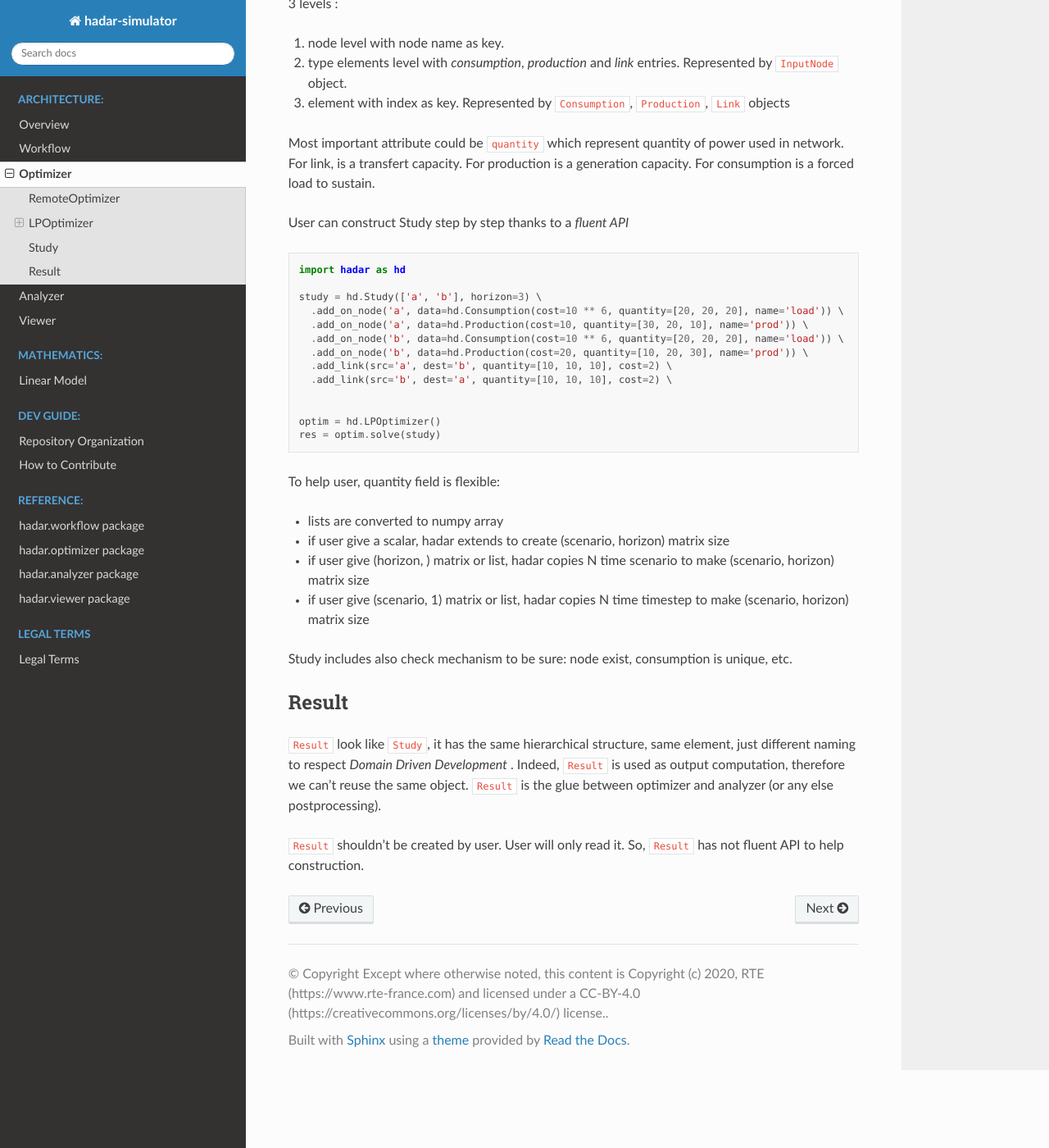
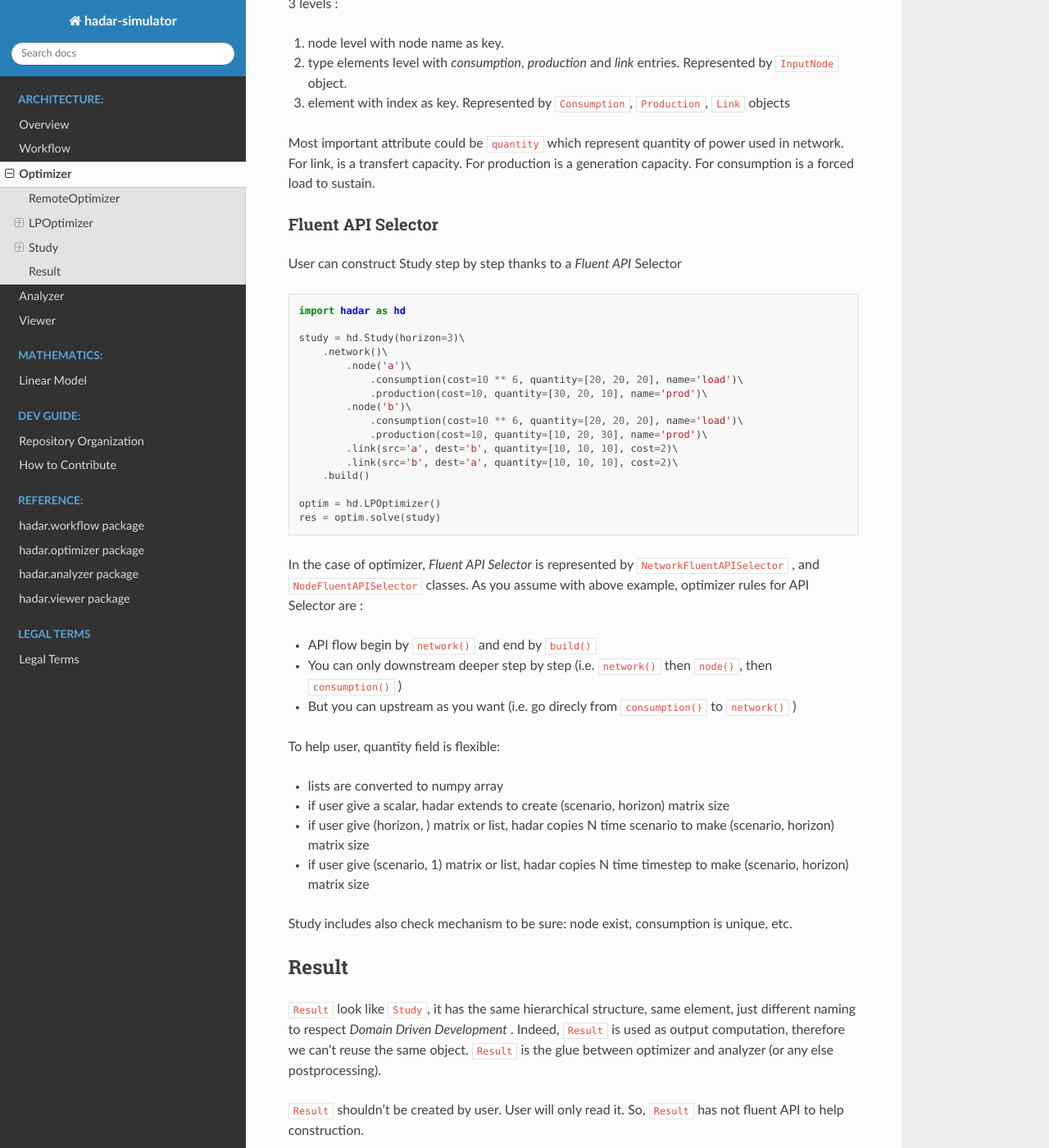
Before and after one commit to hadar-simulator/hadar, a Sphinx documentation site: the page built from docs/source/architecture/optimizer.rst, in a window 1280 px wide and 1400 px high, scrolled down 4822 px. Shown: the whole window at 82% size. Built offline with Sphinx 7.4.7 and the Read the Docs theme 2.0.0, drawn with Linux system fonts in a browser that asks for light colours.

```diff
--- a/docs/source/architecture/optimizer.rst
+++ b/docs/source/architecture/optimizer.rst
@@ -146,22 +146,36 @@ Study
 
 Most important attribute could be :code:`quantity` which represent quantity of power used in network. For link, is a transfert capacity. For production is a generation capacity. For consumption is a forced load to sustain.
 
-User can construct Study step by step thanks to a *fluent API* ::
+Fluent API Selector
+*******************
+
+User can construct Study step by step thanks to a *Fluent API* Selector ::
 
     import hadar as hd
 
-    study = hd.Study(['a', 'b'], horizon=3) \
-      .add_on_node('a', data=hd.Consumption(cost=10 ** 6, quantity=[20, 20, 20], name='load')) \
-      .add_on_node('a', data=hd.Production(cost=10, quantity=[30, 20, 10], name='prod')) \
-      .add_on_node('b', data=hd.Consumption(cost=10 ** 6, quantity=[20, 20, 20], name='load')) \
-      .add_on_node('b', data=hd.Production(cost=20, quantity=[10, 20, 30], name='prod')) \
-      .add_link(src='a', dest='b', quantity=[10, 10, 10], cost=2) \
-      .add_link(src='b', dest='a', quantity=[10, 10, 10], cost=2) \
-
+    study = hd.Study(horizon=3)\
+        .network()\
+            .node('a')\
+                .consumption(cost=10 ** 6, quantity=[20, 20, 20], name='load')\
+                .production(cost=10, quantity=[30, 20, 10], name='prod')\
+            .node('b')\
+                .consumption(cost=10 ** 6, quantity=[20, 20, 20], name='load')\
+                .production(cost=10, quantity=[10, 20, 30], name='prod')\
+            .link(src='a', dest='b', quantity=[10, 10, 10], cost=2)\
+            .link(src='b', dest='a', quantity=[10, 10, 10], cost=2)\
+        .build()
 
     optim = hd.LPOptimizer()
     res = optim.solve(study)
 
+In the case of optimizer, *Fluent API Selector* is represented by :code:`NetworkFluentAPISelector` , and
+:code:`NodeFluentAPISelector` classes. As you assume with above example, optimizer rules for API Selector are :
+
+* API flow begin by :code:`network()` and end by :code:`build()`
+
+* You can only downstream deeper step by step (i.e. :code:`network()` then :code:`node()`, then :code:`consumption()` )
+
+* But you can upstream as you want (i.e. go direcly from :code:`consumption()` to :code:`network()` )
 To help user, quantity field is flexible:
 
 * lists are converted to numpy array
--- a/hadar/__init__.py
+++ b/hadar/__init__.py
@@ -14,7 +14,7 @@ from .workflow.shuffler import Shuffler
 from .optimizer.input import Consumption, Link, Production, InputNode, Study
 from .optimizer.output import OutputProduction, OutputNode, OutputLink, OutputConsumption, Result
 from .optimizer.optimizer import LPOptimizer, RemoteOptimizer
-from .viewer.html import HTMLPlotting
+from .viewer.html import HTMLABCPlotting
 from .analyzer.result import ResultAnalyzer
 
 __version__ = '0.3.0'
```
Also changed, not shown: docs/source/architecture/analyzer.rst (+23 -15 lines), docs/source/architecture/overview.rst (+13 -10 lines), docs/source/architecture/viewer.rst (+21 -1 lines), 3 other files.
